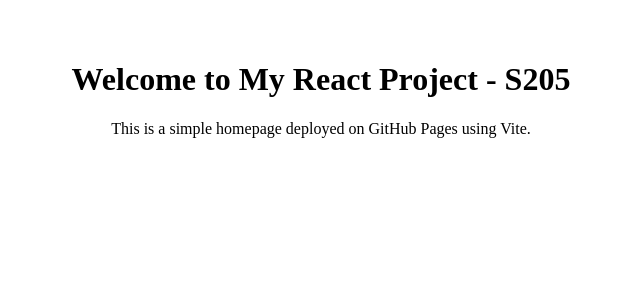
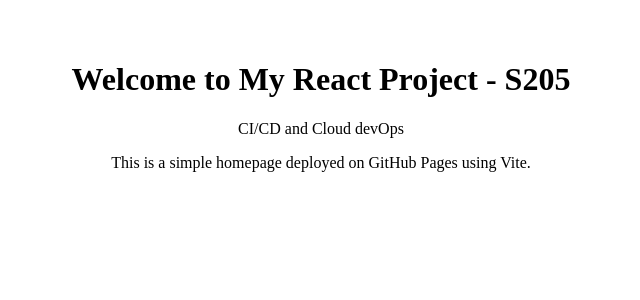
Before and after one commit to klu2300032401/reactapp205-gitactions, a React (Vite) app: page / in a window 1280 px wide. Shown: the top 300 px of the page, without its empty margins (319-959 px from the left). Built offline with nearby package versions, Linux system fonts and the light colour scheme.

Commit message:
updated App.jsx

```diff
--- a/src/App.jsx
+++ b/src/App.jsx
@@ -4,7 +4,9 @@ function App() {
   return (
     <div className="container">
       <h1>Welcome to My React Project - S205</h1>
+      <p>CI/CD and Cloud devOps</p>
       <p>This is a simple homepage deployed on GitHub Pages using Vite.</p>
+
     </div>
   );
 }
```
